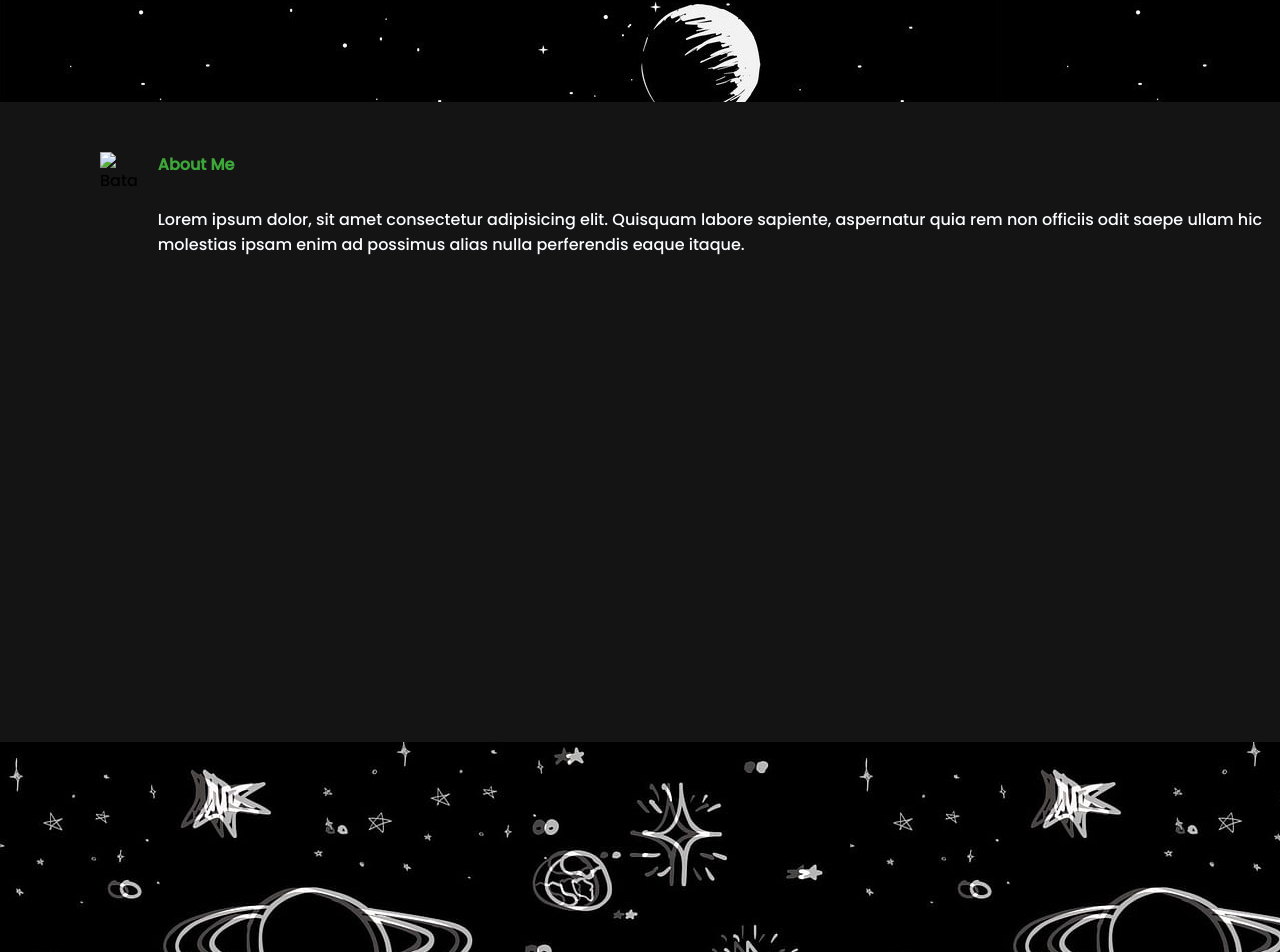
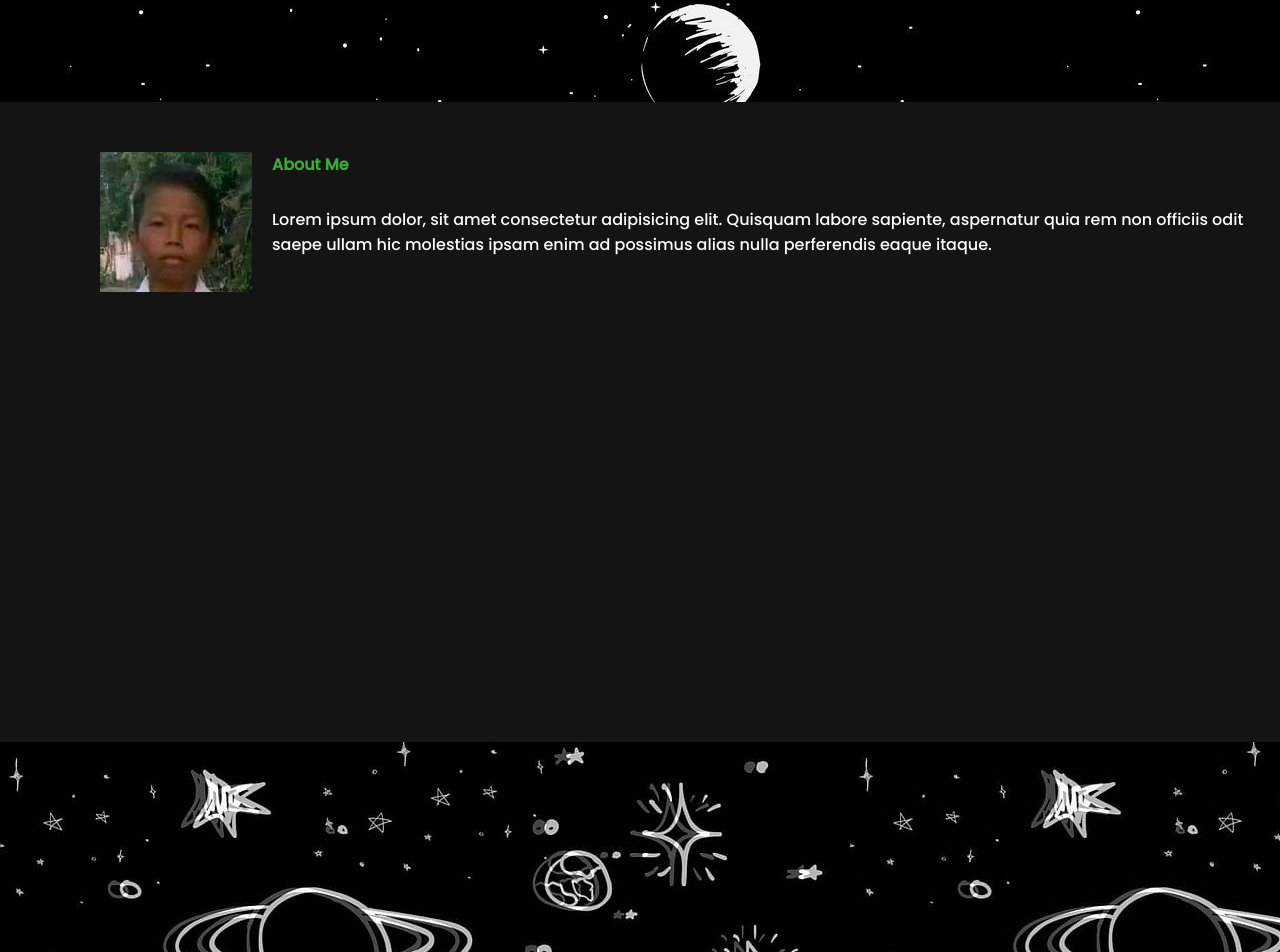
Before and after one commit to Cheeeps/CheeepsPortfolio, a plain HTML site: page index.html in a window 1280 px wide. Shown: the part 778-1730 px from the top of the page. Drawn offline with Linux system fonts and the light colour scheme; the site is published under a folder, as on GitHub Pages, so addresses that start at the root find nothing.

Commit message:
Update index.html

```diff
--- a/index.html
+++ b/index.html
@@ -45,7 +45,7 @@
   <section id="about">
     <div class="about-container">
       <div class="profile-img hidden-l">
-        <img src="/image/bata.png" alt="Bata">
+        <img src="image/bata.png" alt="Bata">
       </div>
       <div class="about-me hidden-r">
         <h3>About <span>Me</span></h3>
```
